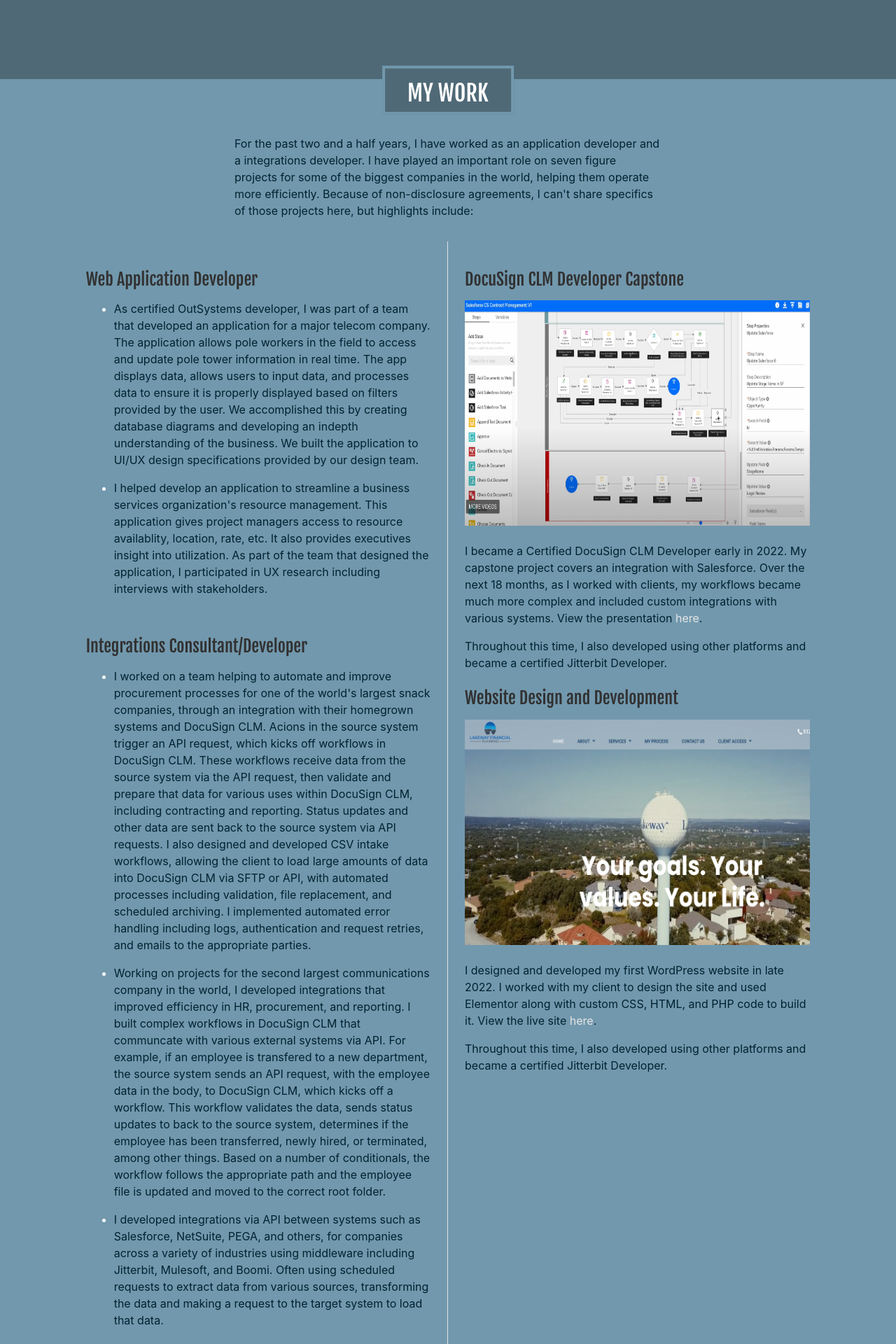
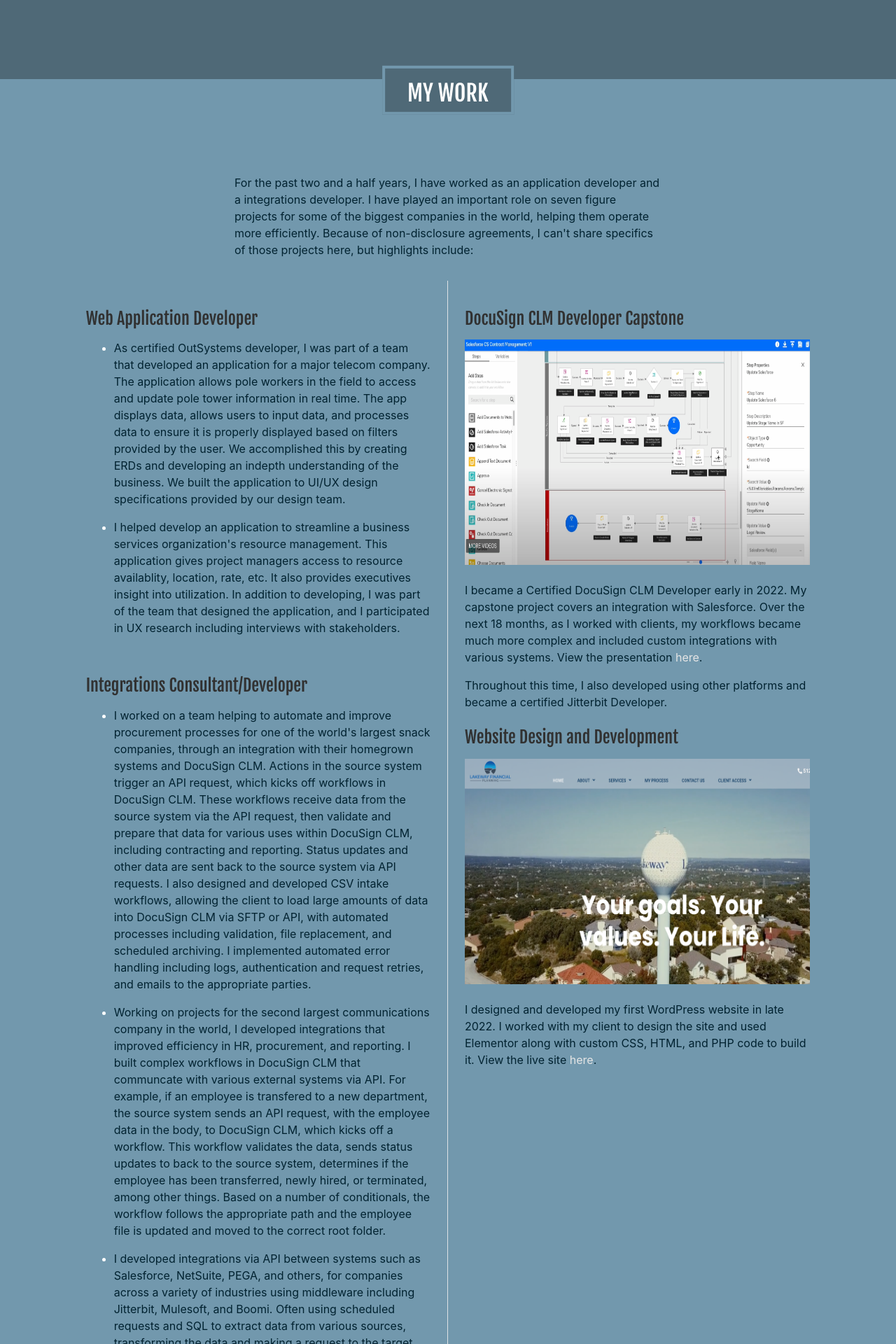
Before and after one commit to Devco2011/Devco2011.github.io, a React (Create React App) app: page /#/ in a window 1280 px wide. Shown: the part 2180-4100 px from the top of the page at 70% size. Built offline with nearby package versions, Linux system fonts and the light colour scheme.

Commit message:
updated and fixed errors in work

```diff
--- a/src/main/Work.js
+++ b/src/main/Work.js
@@ -11,14 +11,14 @@
             <div id="CaseStudies"></div>
             <Container id="light-blue-container" fluid>
                 <Row className="justify-content-md-center">
-                    <Col className="col-12 col-md-8 mb-4">
+                    <Col className="col-12 col-md-8 mb-3">
                         <div className="knowledgeBoxWork">
                             <h3 className="section-title">MY WORK</h3>
                         </div>
                     </Col>
                 </Row>
-                <Row className="justify-content-md-center pt-4">
-                    <Col className="col-12 col-md-6">
+                <Row className="justify-content-md-center pt-5 mt-4">
+                    <Col className="col-12 col-md-6  mt-3">
                         <div className="about-div">
                             <ScrollAnimation animateIn="animate__animated animate__fadeIn"><p class="lightBlue">For the past two and a half years, I have worked as an application developer and a integrations developer. I have played an important role on seven figure projects for some of the biggest companies in the world, helping them operate more efficiently. Because of non-disclosure agreements, I can't share specifics of those projects here, but highlights include: </p>
                                 </ScrollAnimation>
@@ -32,16 +32,16 @@
                         <div className="images mt-3">
 
                             <ul>
-                                <li className='mb-2' class="lightBlue"><p class="lightBlue">As certified OutSystems developer, I was part of a team that developed an application for a major telecom company. The application allows pole workers in the field to access and update pole tower information in real time. The app displays data, allows users to input data, and processes data to ensure it is properly displayed based on filters provided by the user. We accomplished this by creating database diagrams and developing an indepth understanding of the business. We built the application to UI/UX design specifications provided by our design team.  </p></li>
-                                <li className='mb-2' class="lightBlue"><p class="lightBlue">I helped develop an application to streamline a business services organization's resource management. This application gives project managers access to resource availablity, location, rate, etc. It also provides executives insight into utilization. As part of the team that designed the application, I participated in UX research including interviews with stakeholders. </p></li>
+                                <li className='mb-2' class="lightBlue"><p class="lightBlue">As certified OutSystems developer, I was part of a team that developed an application for a major telecom company. The application allows pole workers in the field to access and update pole tower information in real time. The app displays data, allows users to input data, and processes data to ensure it is properly displayed based on filters provided by the user. We accomplished this by creating ERDs and developing an indepth understanding of the business. We built the application to UI/UX design specifications provided by our design team.  </p></li>
+                                <li className='mb-2' class="lightBlue"><p class="lightBlue">I helped develop an application to streamline a business services organization's resource management. This application gives project managers access to resource availablity, location, rate, etc. It also provides executives insight into utilization. In addition to developing, I was part of the team that designed the application, and I participated in UX research including interviews with stakeholders. </p></li>
                             </ul>
                         </div>
                         <h6 className="section-title mt-4">Integrations Consultant/Developer</h6>
                         <div className="images mt-3">
                         <ul>
-                               <li className='mb-2' class="lightBlue"><p class="lightBlue">I worked on a team helping to automate and improve procurement processes for one of the world's largest snack companies, through an integration with their homegrown systems and DocuSign CLM. Acions in the source system trigger an API request, which kicks off workflows in DocuSign CLM. These workflows receive data from the source system via the API request, then validate and prepare that data for various uses within DocuSign CLM, including contracting and reporting. Status updates and other data are sent back to the source system via API requests. I also designed and developed CSV intake workflows, allowing the client to load large amounts of data into DocuSign CLM via SFTP or API, with automated processes including validation, file replacement, and scheduled archiving. I implemented automated error handling including logs, authentication and request retries, and emails to the appropriate parties.</p></li>
+                               <li className='mb-2' class="lightBlue"><p class="lightBlue">I worked on a team helping to automate and improve procurement processes for one of the world's largest snack companies, through an integration with their homegrown systems and DocuSign CLM. Actions in the source system trigger an API request, which kicks off workflows in DocuSign CLM. These workflows receive data from the source system via the API request, then validate and prepare that data for various uses within DocuSign CLM, including contracting and reporting. Status updates and other data are sent back to the source system via API requests. I also designed and developed CSV intake workflows, allowing the client to load large amounts of data into DocuSign CLM via SFTP or API, with automated processes including validation, file replacement, and scheduled archiving. I implemented automated error handling including logs, authentication and request retries, and emails to the appropriate parties.</p></li>
                                 <li className='mb-2' class="lightBlue"><p class="lightBlue">Working on projects for the second largest communications company in the world, I developed integrations that improved efficiency in HR, procurement, and reporting. I built complex workflows in DocuSign CLM that communcate with various external systems via API. For example, if an employee is transfered to a new department, the source system sends an API request, with the employee data in the body, to DocuSign CLM, which kicks off a workflow. This workflow validates the data, sends status updates to back to the source system, determines if the employee has been transferred, newly hired, or terminated, among other things. Based on a number of conditionals, the workflow follows the appropriate path and the employee file is updated and moved to the correct root folder.</p></li>
-                                <li className='mb-2' class="lightBlue"><p class="lightBlue">I developed integrations via API between systems such as Salesforce, NetSuite, PEGA, and others, for companies across a variety of industries using middleware including Jitterbit, Mulesoft, and Boomi. Often using scheduled requests to extract data from various sources, transforming the data and making a request to the target system to load that data.  </p></li>
+                                <li className='mb-2' class="lightBlue"><p class="lightBlue">I developed integrations via API between systems such as Salesforce, NetSuite, PEGA, and others, for companies across a variety of industries using middleware including Jitterbit, Mulesoft, and Boomi. Often using scheduled requests and SQL to extract data from various sources, transforming the data and making a request to the target system to load that data.  </p></li>
                            </ul>
                            </div>
 
@@ -64,7 +64,7 @@
 
                         <p>
                             <p className="lightBlue pt-4">I designed and developed my first WordPress website in late 2022. I worked with my client to design the site and used Elementor along with custom CSS, HTML, and PHP code to build it. View the live site <a href="https://lakewayfinancialplanning.com/">here</a>. </p>
-                            <p className="lightBlue">Throughout this time, I also developed using other platforms and became a certified Jitterbit Developer. </p>
+
                         </p>
 
 
```
Also changed, not shown: 3 other files (tests, documents, lock files or other folders).
